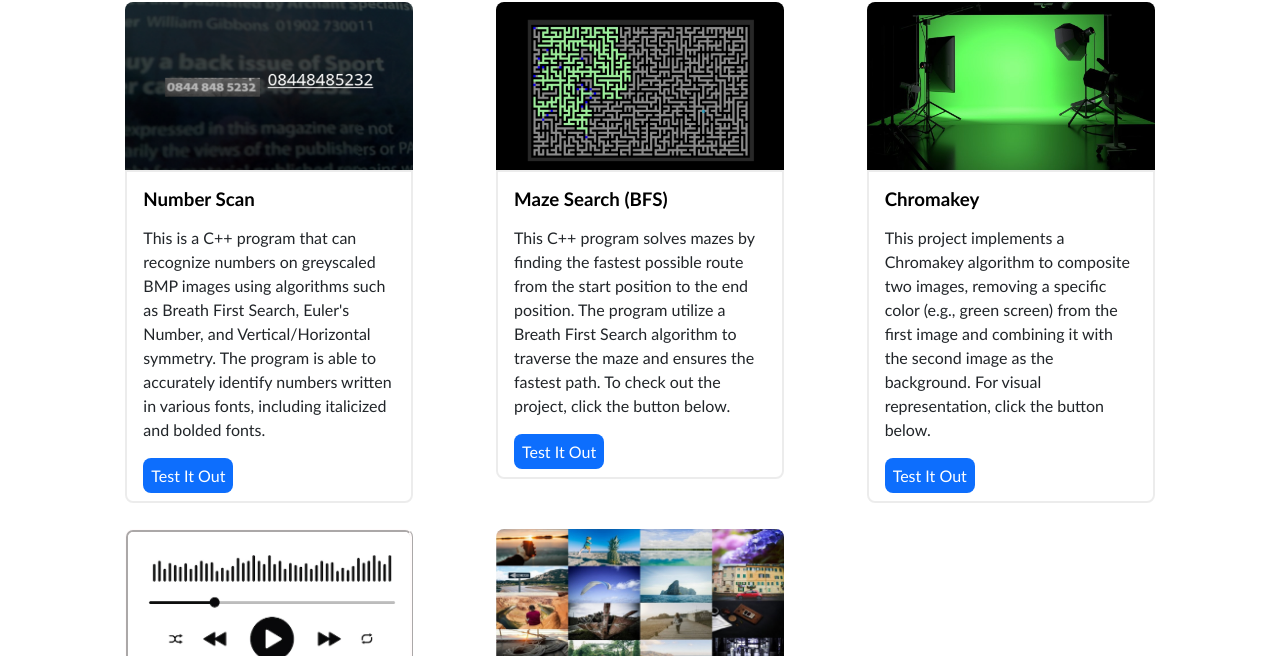
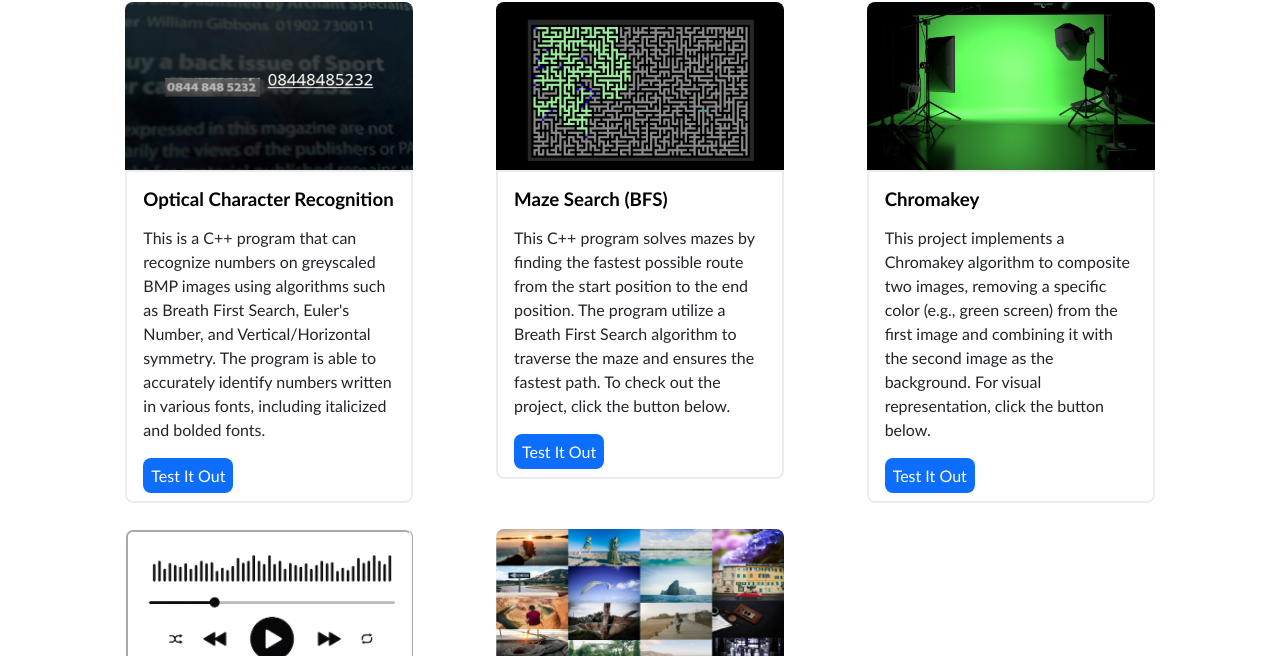
Before and after one commit to ShaneYokota72/Portfolio-Website, a plain HTML site: page projects.html in a window 1280 px wide. Shown: the part 144-800 px from the top of the page. Drawn offline with Linux system fonts and the light colour scheme.

Commit message:
title edit

```diff
--- a/projects.html
+++ b/projects.html
@@ -40,7 +40,7 @@
       <img src="NumScanImage.png" class="card-img-top" alt="Project Image" style="width:18rem;">
     </div>
     <div class="card-body">
-      <h3 class="card-title" style="margin: 0 auto 0.5rem 0;">Number Scan</h3>
+      <h3 class="card-title" style="margin: 0 auto 0.5rem 0;">Optical Character Recognition</h3>
       <p class="card-text" style="margin: 1rem auto 1.5rem auto;">This is a C++ program that can recognize numbers on greyscaled BMP images using algorithms such as Breath First Search, Euler's Number, and Vertical/Horizontal symmetry. The program is able to accurately identify numbers written in various fonts, including italicized and bolded fonts.</p>
       <a href="NumScan.html" class="card-button">Test It Out</a>
     </div>
```
